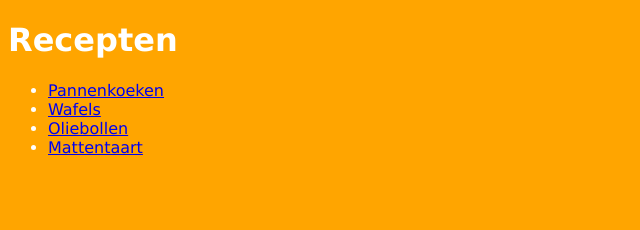
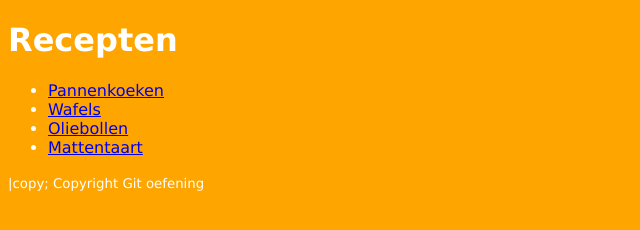
Before and after one commit to glennbyttebier/recepten, a plain HTML site: page index.html in a window 1280 px wide. Shown: the whole page, without its empty margins (0-640 px from the left). Drawn offline with Linux system fonts and the light colour scheme.

Commit message:
met copyright

```diff
--- a/index.html
+++ b/index.html
@@ -15,5 +15,6 @@
             <li><a href="mattentaart.html">Mattentaart</a></li>
 		</ul>
 	</nav>
+    <footer><small>|copy; Copyright Git oefening</small></footer>
 </body>
 </html>
```
